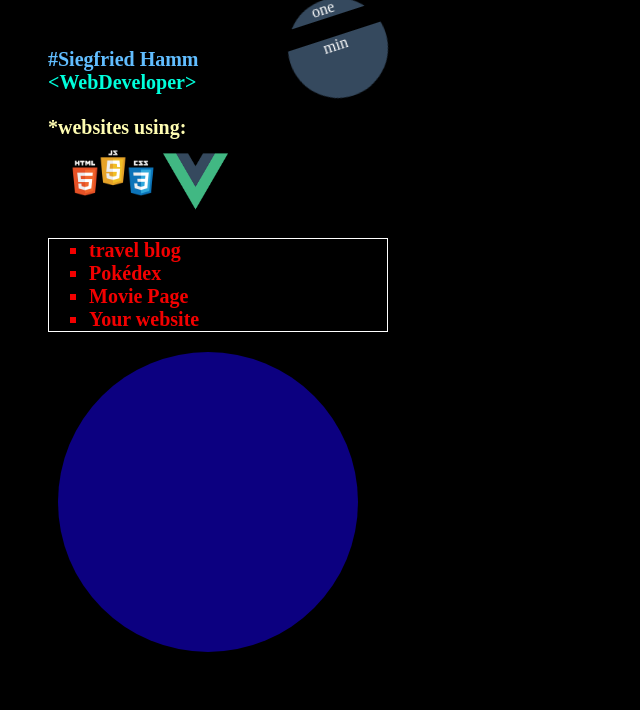
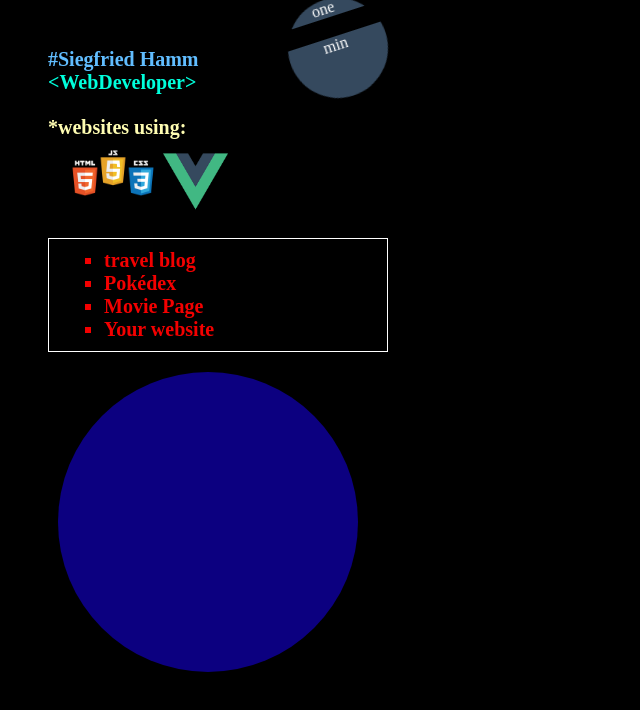
Before and after one commit to siggi-ai/newport, a Vue app: page / in a window 1280 px wide. Shown: the top 710 px of the page, without its empty margins (0-640 px from the left). Built offline with nearby package versions, Linux system fonts and the light colour scheme; a web font is replaced by a local one.

Commit message:
box with padding

```diff
--- a/src/App.vue
+++ b/src/App.vue
@@ -123,7 +123,12 @@ body {
   font-weight: bold;
   color: #f30000;
   list-style: square;
+  padding: 10px;
   border: 1px solid white;
+}
+
+li {
+  margin-left: 45px;
 }
 
 .circles {
```
